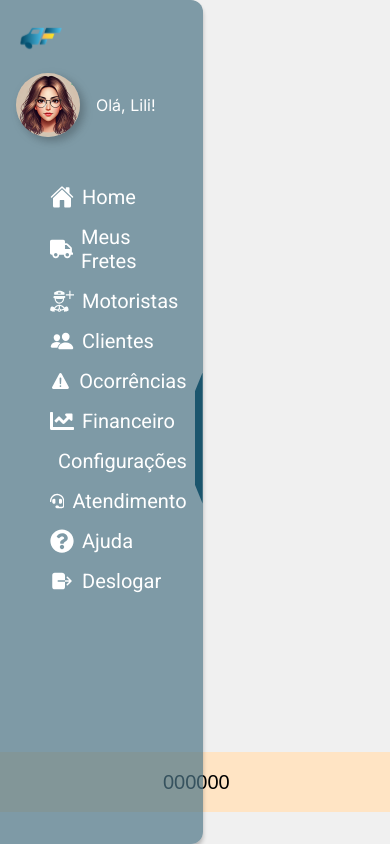
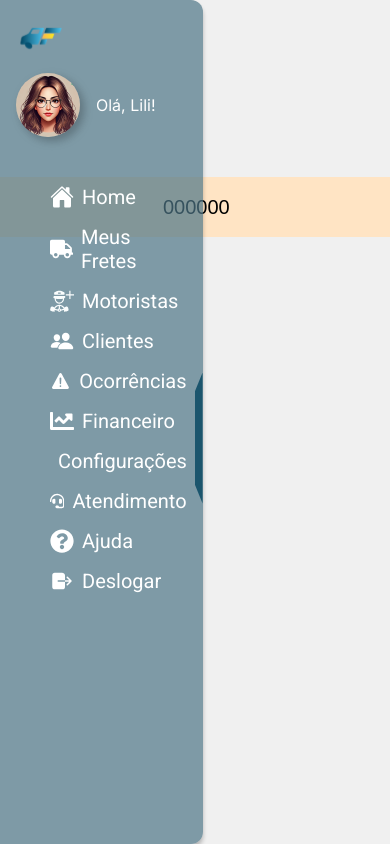
Before and after one commit to fretador/fretador-mesa, a Next.js app: page /canva in a window 390 px wide. Shown: the top 844 px of the page. Built offline with nearby package versions, Linux system fonts and the light colour scheme.

Commit message:
feat(sidebar):added responsivity to body/content

```diff
--- a/src/components/Body/index.tsx
+++ b/src/components/Body/index.tsx
@@ -1,8 +1,12 @@
-import React from "react";
+import React, { ReactNode } from "react";
 import styles from "./Body.module.css";
 
-const Body: React.FC = () => {
-  return <div className={styles.body}></div>;
+interface BodyProps {
+  children: ReactNode;
+}
+
+const Body: React.FC<BodyProps> = ({ children }) => {
+  return <div className={styles.body}>{children}</div>;
 };
 
 export default Body;
--- a/src/components/Sidebar/index.tsx
+++ b/src/components/Sidebar/index.tsx
@@ -1,4 +1,4 @@
-import React, { useState } from "react";
+import React from "react";
 import Image from "next/image";
 import {
   HomeIcon,
@@ -15,6 +15,8 @@ import {
 import FretadorIcon from "@/assets/images/fretadorIcon.svg";
 import defaultAvatar from "@/assets/images/avatar.jpg";
 import styles from "./Sidebar.module.css";
+import { useAppDispatch, useAppSelector } from "@/store/store";
+import { toggleSidebar } from "@/store/slices/sidebarSlice";
 
 interface SidebarProps {
   user: string;
@@ -22,10 +24,11 @@ interface SidebarProps {
 }
 
 const Sidebar: React.FC<SidebarProps> = ({ user, avatarUrl }) => {
-  const [isRetracted, setIsRetracted] = useState(false);
+  const dispatch = useAppDispatch();
+  const isRetracted = useAppSelector((state) => state.sidebar.isRetracted);
 
-  const toggleSidebar = () => {
-    setIsRetracted(!isRetracted);
+  const handleToggle = () => {
+    dispatch(toggleSidebar());
   };
 
   return (
@@ -98,7 +101,7 @@ const Sidebar: React.FC<SidebarProps> = ({ user, avatarUrl }) => {
         className={`${styles.tab} ${
           isRetracted ? styles.sidebarRetracted : styles.sidebarExpanded
         } ${isRetracted ? styles.transparentTab : ""}`}
-        onClick={toggleSidebar}
+        onClick={handleToggle}
       >
         <div
           className={`${styles.tabContent} ${
--- a/src/pages/canva/Canva.module.css
+++ b/src/pages/canva/Canva.module.css
@@ -11,7 +11,6 @@
   left: 0;
   right: 0;
   height: 60px;
-  /* Ajuste conforme necessário */
   z-index: 1;
 }
 
@@ -19,26 +18,37 @@
   display: flex;
   flex: 1;
   margin-top: 60px;
-  /* Deve ser igual à altura do header */
   overflow: hidden;
 }
 
 .sidebar {
   flex: 0 0 200px;
   height: calc(100vh - 60px);
-  /* Subtraia a altura do header */
   overflow: hidden;
   background-color: #333;
   color: white;
 }
 
-.content {
+.contentExpanded {
   flex: 1;
-  padding: 2rem;
+  margin-left: 0;
+  padding: 1rem;
   background-color: #f0f0f0;
   overflow: auto;
   display: flex;
   flex-direction: column;
+  transition: margin-left 0.3s;
+}
+
+.contentRetracted {
+  flex: 1;
+  margin-left: -20rem;
+  padding: 1rem;
+  background-color: #f0f0f0;
+  overflow: auto;
+  display: flex;
+  flex-direction: column;
+  transition: margin-left 0.3s;
 }
 
 .body {
--- a/src/pages/canva/index.tsx
+++ b/src/pages/canva/index.tsx
@@ -2,24 +2,30 @@ import React from "react";
 import Header from "@/components/Header";
 import Sidebar from "@/components/Sidebar";
 import Body from "@/components/Body";
-import Counter from "@/components/Counter";
 import styles from "./Canva.module.css";
 import { Row } from "@/components/Row";
-import { Root } from "../../../node_modules/domelementtype/lib/esm/index";
+import { useAppSelector } from "@/store/store";
 
 const Canva: React.FC = () => {
+  const isRetracted = useAppSelector((state) => state.sidebar.isRetracted);
+
   return (
     <div className={styles.container}>
       <Header />
       <div className={styles.main}>
         <Sidebar user="Lili" />
-        <div className={styles.content}>
-          <Body />
-          <Row.Root>
-            <Row.FreightDate date={new Date()} />
-            <Row.Cte cte="000000" />
-            <Row.Route originState="SP" destinyState="RJ" />
-          </Row.Root>
+        <div
+          className={
+            isRetracted ? styles.contentRetracted : styles.contentExpanded
+          }
+        >
+          <Body>
+            <Row.Root>
+              <Row.FreightDate date={new Date()} />
+              <Row.Cte cte="000000" />
+              <Row.Route originState="SP" destinyState="RJ" />
+            </Row.Root>
+          </Body>
         </div>
       </div>
     </div>
--- /dev/null
+++ b/src/store/slices/sidebarSlice.ts
@@ -0,0 +1,26 @@
+import { createSlice, PayloadAction } from "@reduxjs/toolkit";
+
+interface SidebarState {
+  isRetracted: boolean;
+}
+
+const initialState: SidebarState = {
+  isRetracted: false,
+};
+
+const sidebarSlice = createSlice({
+  name: "sidebar",
+  initialState,
+  reducers: {
+    toggleSidebar: (state) => {
+      state.isRetracted = !state.isRetracted;
+    },
+    setSidebarState: (state, action: PayloadAction<boolean>) => {
+      state.isRetracted = action.payload;
+    },
+  },
+});
+
+export const { toggleSidebar, setSidebarState } = sidebarSlice.actions;
+
+export default sidebarSlice.reducer;
--- a/src/store/store.ts
+++ b/src/store/store.ts
@@ -1,11 +1,12 @@
 import { configureStore } from "@reduxjs/toolkit";
 import { TypedUseSelectorHook, useDispatch, useSelector } from "react-redux";
 import exampleReducer from "../store/slices/exampleSlice";
+import sidebarReducer from "@/store/slices/sidebarSlice";
 
 const store = configureStore({
   reducer: {
     example: exampleReducer,
-    // Adicione outros reducers aqui
+    sidebar: sidebarReducer,
   },
 });
 
```
